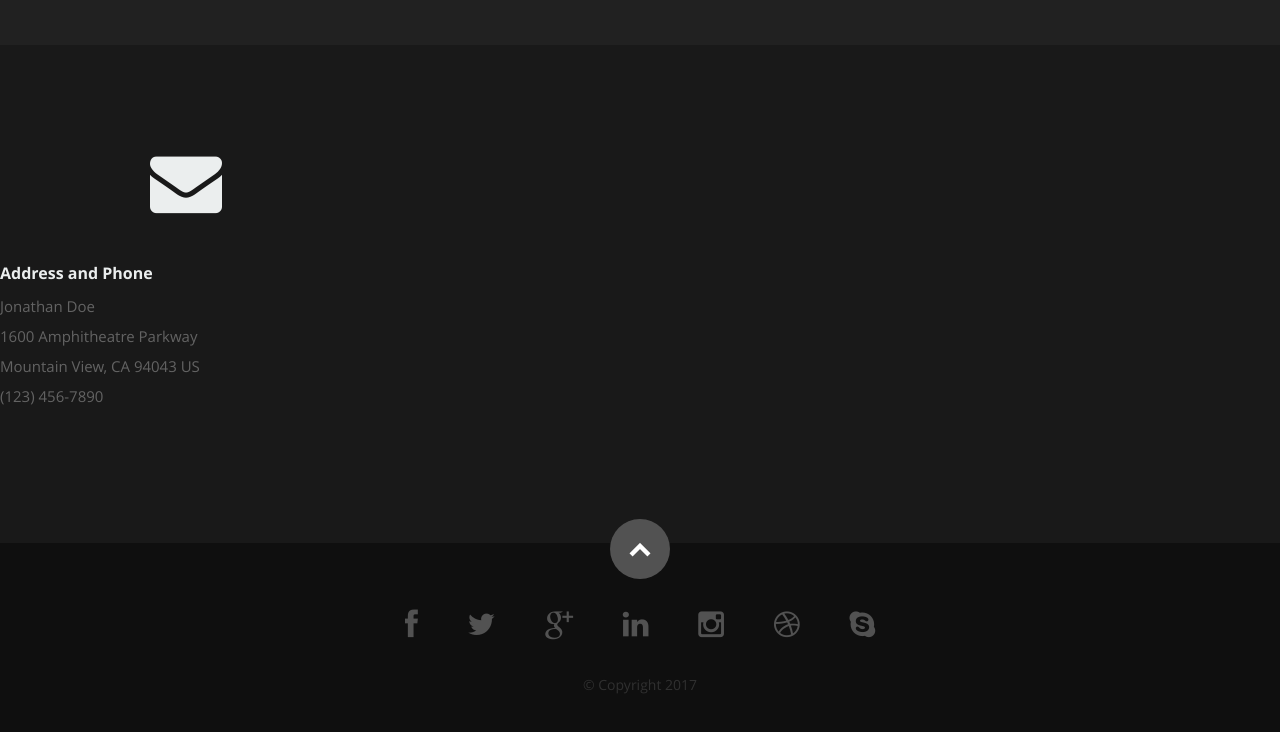
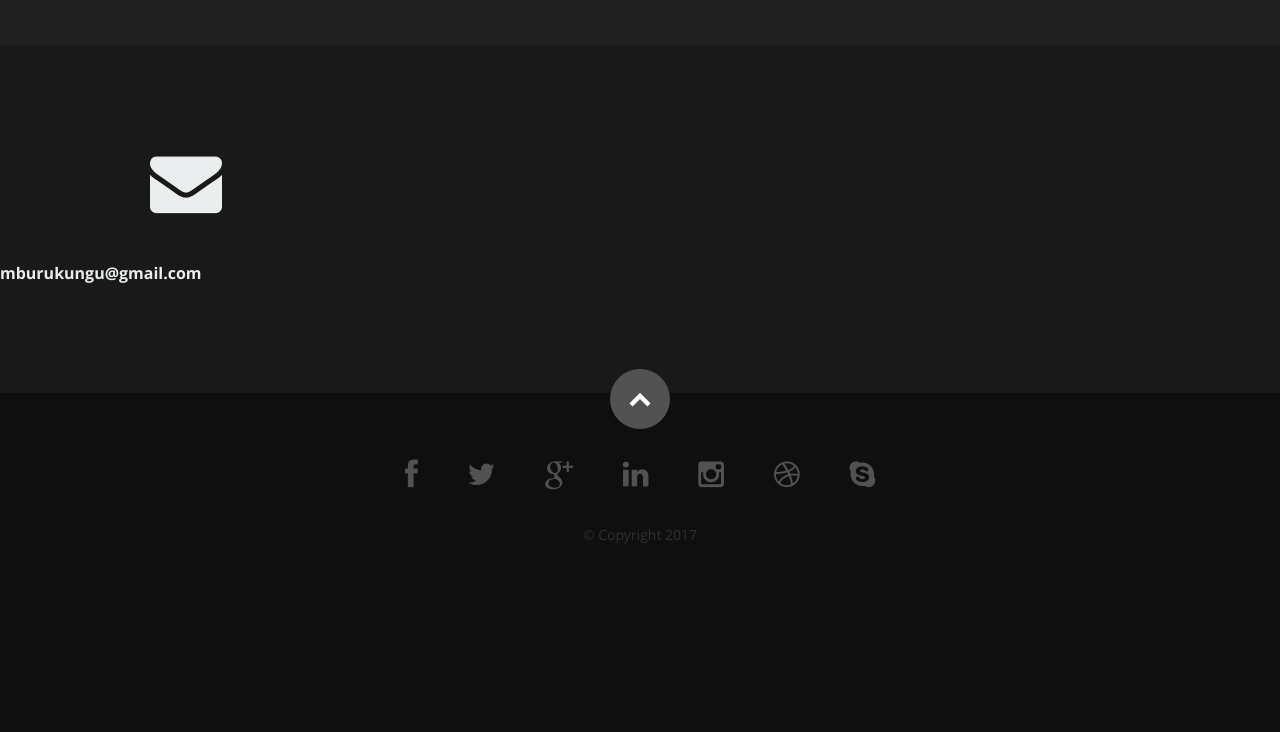
Before and after one commit to AlexanderMK/My-Portfolio, a plain HTML site: page index.html in a window 1280 px wide. Shown: the part 3336-4068 px from the top of the page. After the commit the page ends 3934 px from the top, so only its background shows below. Drawn offline with nearby package versions, Linux system fonts and the light colour scheme; files whose address does not match are found by name.

Commit message:
removed contact section rows

```diff
--- a/index.html
+++ b/index.html
@@ -523,35 +523,11 @@
    <section id="contact">
 
          <div class="row section-head">
-
             <div class="two columns header-col">
-
                <h1><span>Get In Touch.</span></h1>
-
             </div>
-
-
-
          </div>
-
-
-
-
-					   <h4>Address and Phone</h4>
-					   <p class="address">
-						   Jonathan Doe<br>
-						   1600 Amphitheatre Parkway <br>
-						   Mountain View, CA 94043 US<br>
-						   <span>(123) 456-7890</span>
-					   </p>
-
-
-
-
-
-
-
-
+					   <h4>mburukungu@gmail.com</h4>
 
    </section> <!-- Contact Section End-->
 
```
